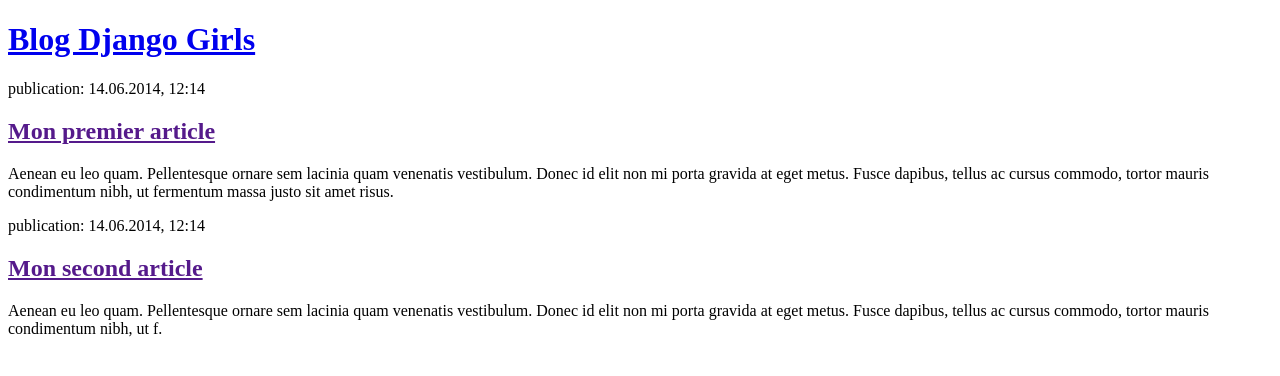
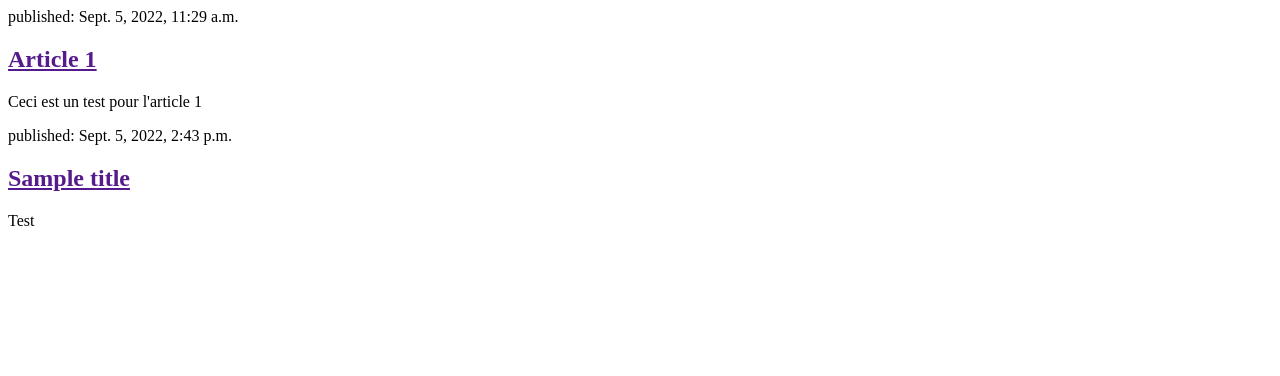
Before and after one commit to SedMakers/my-first-blog, a Django app: page / in a window 1280 px wide. Shown: the top 376 px of the page. Run offline with Django 3.2, Linux system fonts and the light colour scheme; data comes from the database, SQL or seed files in the repository; both versions use the stored data as it was after the commit.

Commit message:
Modification des templates pour afficher les posts contenus dans la base de données

```diff
--- a/blog/templates/blog/post_list.html
+++ b/blog/templates/blog/post_list.html
@@ -6,21 +6,11 @@
     <meta name="viewport" content="width=device-width, initial-scale=1.0">
     <title>Blog</title>
 </head>
-<body>
-    <header>
-        <h1><a href="/">Blog Django Girls</a></h1>
-    </header>
-
+{% for post in posts %}
     <article>
-        <time>publication: 14.06.2014, 12:14</time>
-        <h2><a href="">Mon premier article</a></h2>
-        <p>Aenean eu leo quam. Pellentesque ornare sem lacinia quam venenatis vestibulum. Donec id elit non mi porta gravida at eget metus. Fusce dapibus, tellus ac cursus commodo, tortor mauris condimentum nibh, ut fermentum massa justo sit amet risus.</p>
+        <time>published: {{ post.published_date }}</time>
+        <h2><a href="">{{ post.title }}</a></h2>
+        <p>{{ post.text|linebreaksbr }}</p>
     </article>
-
-    <article>
-        <time>publication: 14.06.2014, 12:14</time>
-        <h2><a href="">Mon second article</a></h2>
-        <p>Aenean eu leo quam. Pellentesque ornare sem lacinia quam venenatis vestibulum. Donec id elit non mi porta gravida at eget metus. Fusce dapibus, tellus ac cursus commodo, tortor mauris condimentum nibh, ut f.</p>
-    </article>
-</body>
+{% endfor %}
 </html>
--- a/blog/views.py
+++ b/blog/views.py
@@ -1,4 +1,7 @@
 from django.shortcuts import render
+from .models import Post
+from django.utils import timezone
 
 def post_list(request):
-    return render(request, 'blog/post_list.html', {})
+    posts = Post.objects.filter(published_date__lte=timezone.now()).order_by('published_date')
+    return render(request, 'blog/post_list.html', {'posts': posts})
```
Also changed, not shown: db.sqlite3.
